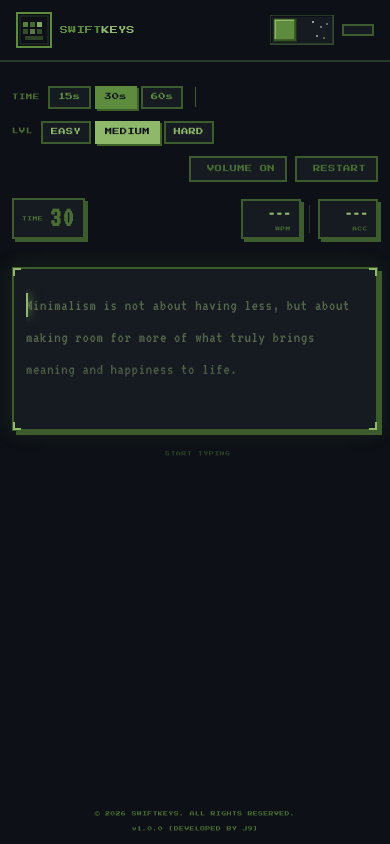
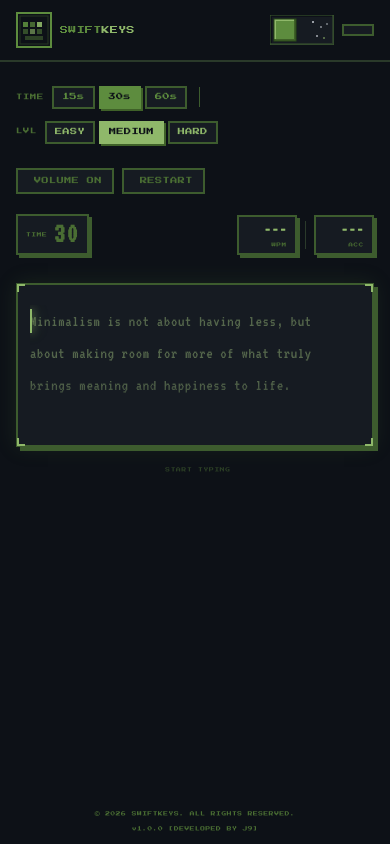
Before and after one commit to janinevallente/swiftkeys, a Next.js app: page / in a window 390 px wide. Built offline with nearby package versions, Linux system fonts and the light colour scheme; a web font is replaced by a local one.

Commit message:
enh: adjusted layout and spacing

```diff
--- a/src/app/page.tsx
+++ b/src/app/page.tsx
@@ -34,7 +34,7 @@ export default function Home() {
     <div className="h-screen flex flex-col bg-bg-base overflow-hidden">
       <Navbar isDark={isDark} onToggleTheme={toggleTheme} />
 
-      <main className="relative z-10 flex-1 flex flex-col items-center px-3 sm:px-6 py-6 sm:py-10 md:py-16 overflow-y-auto scrollbar-hide">
+      <main className="relative z-10 flex-1 flex flex-col items-center px-4 md:px-6 py-6 md:py-10 overflow-y-auto scrollbar-hide">
         <motion.div
           initial={{ opacity: 0, y: 14 }}
           animate={{ opacity: 1, y: 0 }}
--- a/src/components/sections/TypingTest/ControlBar.tsx
+++ b/src/components/sections/TypingTest/ControlBar.tsx
@@ -67,15 +67,15 @@ export function ControlBar({
               onClick={() => { if (!disabled) onDifficulty(d); }}
               amber={true}
             >
-              <span className="xs:hidden">{d === "easy" ? "E" : d === "medium" ? "M" : "H"}</span>
-              <span className="hidden xs:inline">{d.toUpperCase()}</span>
+              <span>{d.toUpperCase()}</span>
             </PixelBtn>
           ))}
         </div>
       </div>
 
       {/* Control Buttons using HackerNoon Icon Classes */}
-      <div className="flex items-center gap-2 self-end sm:self-auto">
+      <div className="flex items-center gap-2 self-start md:self-auto ">
+        <div className="mt-3 mb-1 md:mt-0 md:mb-0">
           <PixelIconBtn onClick={onToggleSound} title={soundEnabled ? "VOLUME ON" : "VOLUME OFF"}>
             {soundEnabled ? (
               <i className="hn hn-sound-on-solid text-[14px]" />
@@ -83,10 +83,13 @@ export function ControlBar({
               <i className="hn hn-sound-mute-solid text-[14px]" />
             )}
           </PixelIconBtn>
+        </div>
+        <div className="mt-3 mb-1 md:mt-0 md:mb-0">
           <PixelIconBtn onClick={onRestart} title="Restart">
             <i className="hn hn-refresh-solid text-[14px]" />
           </PixelIconBtn>
         </div>
       </div>
+    </div>
   );
 }
--- a/src/components/sections/TypingTest/StatsBar.tsx
+++ b/src/components/sections/TypingTest/StatsBar.tsx
@@ -16,7 +16,7 @@ export function StatsBar({ wpm, accuracy, timeLeft, isDark, status }: StatsBarPr
   const isIdle = status === "idle";
 
   return (
-    <div className="flex items-center justify-between gap-2 sm:gap-6 mb-4 sm:mb-6 select-none">
+    <div className="flex items-center justify-between gap-2 md:gap-6 mb-4 md:mb-3 select-none">
 
       {/* Timer panel */}
       <div
```
Lines whose indentation alone changed are shown as unchanged.
